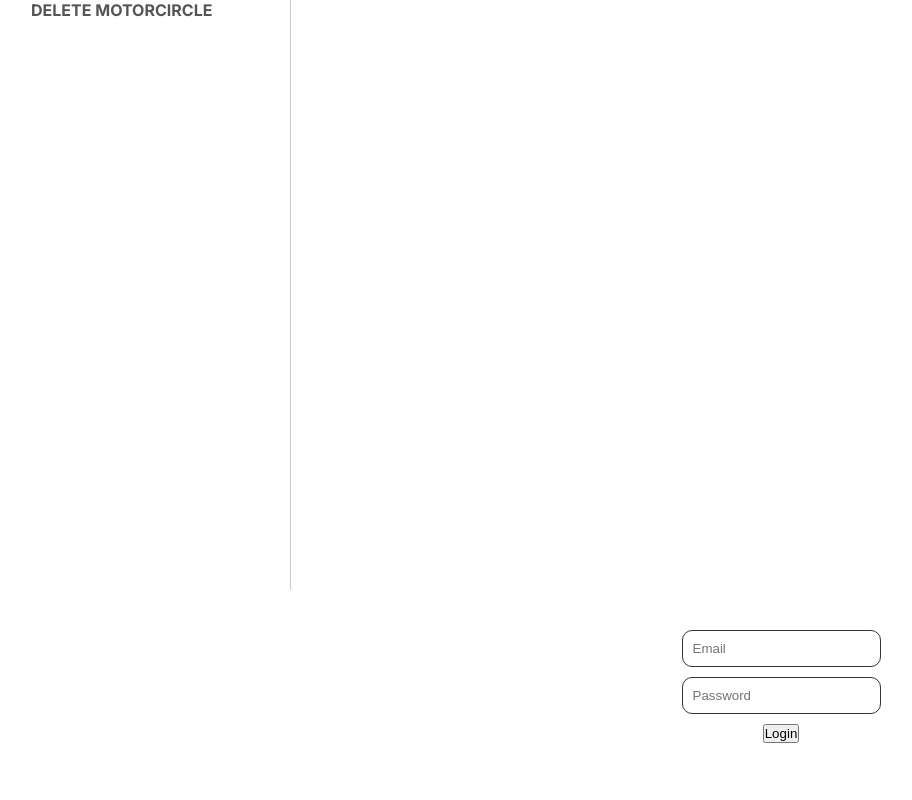
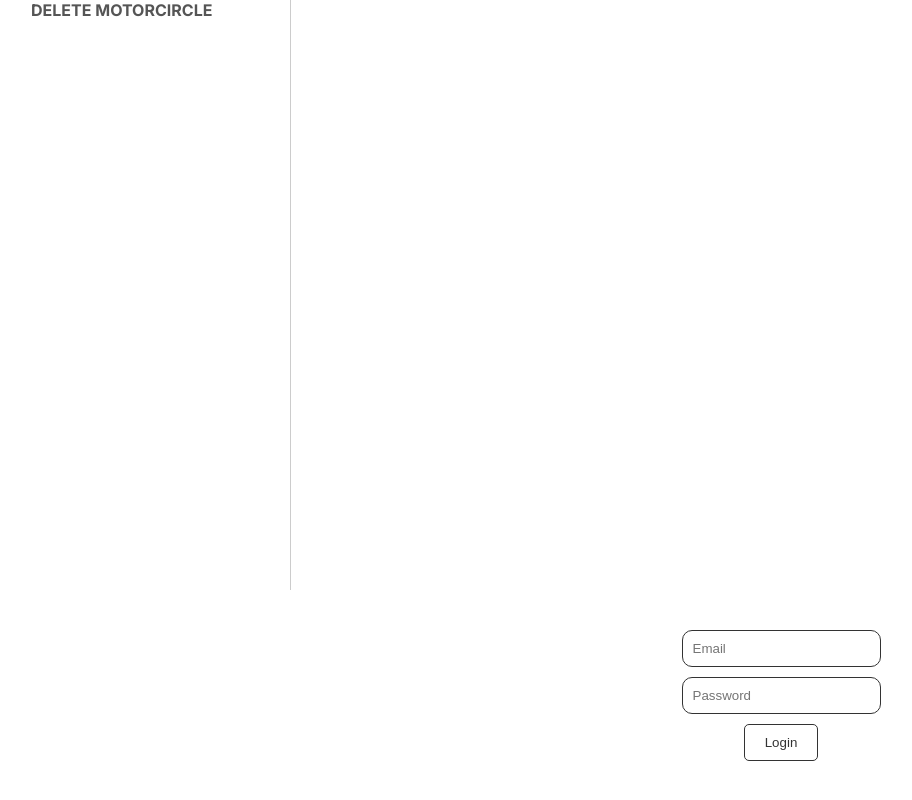
Before and after one commit to zeff96/booking_app, a Next.js app: page / in a window 1280 px wide. Shown: the part 210-1010 px from the top of the page, without its empty margins (9-921 px from the left). Built offline with nearby package versions, Linux system fonts and the light colour scheme.

Commit message:
Add css properties for login button

```diff
--- a/app/login/page.jsx
+++ b/app/login/page.jsx
@@ -33,7 +33,7 @@ function LoginButton() {
   const { pending } = useFormStatus();
 
   return (
-    <button type="submit" aria-disabled={pending}>
+    <button type="submit" aria-disabled={pending} className={styles.btn}>
       Login
     </button>
   );
--- a/app/login/page.module.css
+++ b/app/login/page.module.css
@@ -13,3 +13,12 @@
   border-radius: 1rem;
   margin-bottom: 1rem;
 }
+
+.btn {
+  background-color: #fff;
+  border: 1px solid #333;
+  border-radius: 0.5rem;
+  color: #333;
+  padding: 1rem 2rem;
+  cursor: pointer;
+}
```
